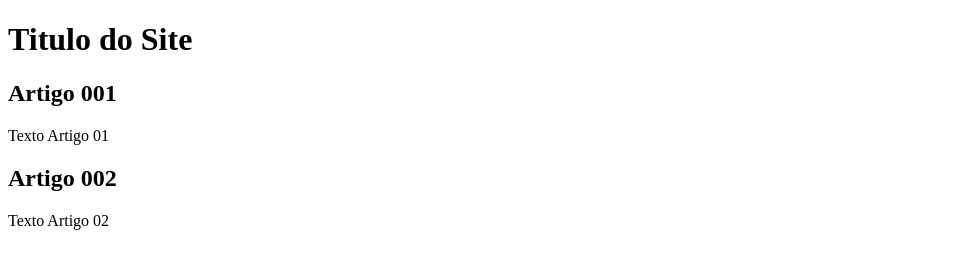
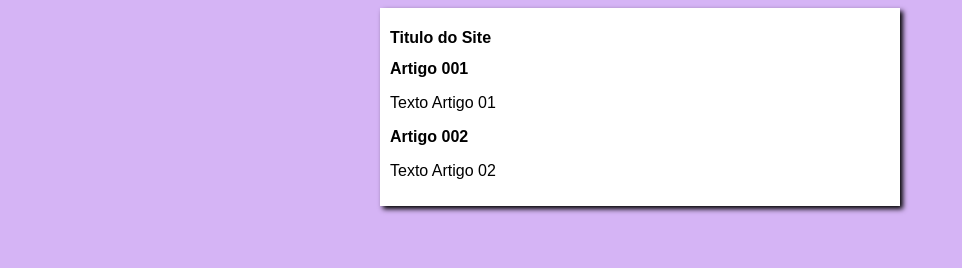
Before and after one commit to JaoDuarte/NovoRepositorioAula, a plain HTML site: page Site/index.html in a window 1280 px wide. Shown: the whole page, without its empty margins (0-962 px from the left). Drawn offline with Linux system fonts and the light colour scheme.

Commit message:
Iniciei o Design

```diff
--- /dev/null
+++ b/Site/estilo/style.css
@@ -0,0 +1,16 @@
+*{
+    font-family: Arial, Helvetica, sans-serif;
+    font-size: 16px;
+}
+
+body{
+    background-color: rgb(213, 180, 245);
+}
+
+main{
+    background-color: white;
+    width: 500px;
+    margin: auto;
+    padding: 10px;
+    box-shadow: 3px 3px 5px black;
+}
--- a/Site/index.html
+++ b/Site/index.html
@@ -4,6 +4,7 @@
     <meta charset="UTF-8">
     <meta http-equiv="X-UA-Compatible" content="IE=edge">
     <meta name="viewport" content="width=device-width, initial-scale=1.0">
+    <link rel="stylesheet" href="estilo/style.css">
     <title>Titulo do Site</title>
 </head>
 <body>
```
